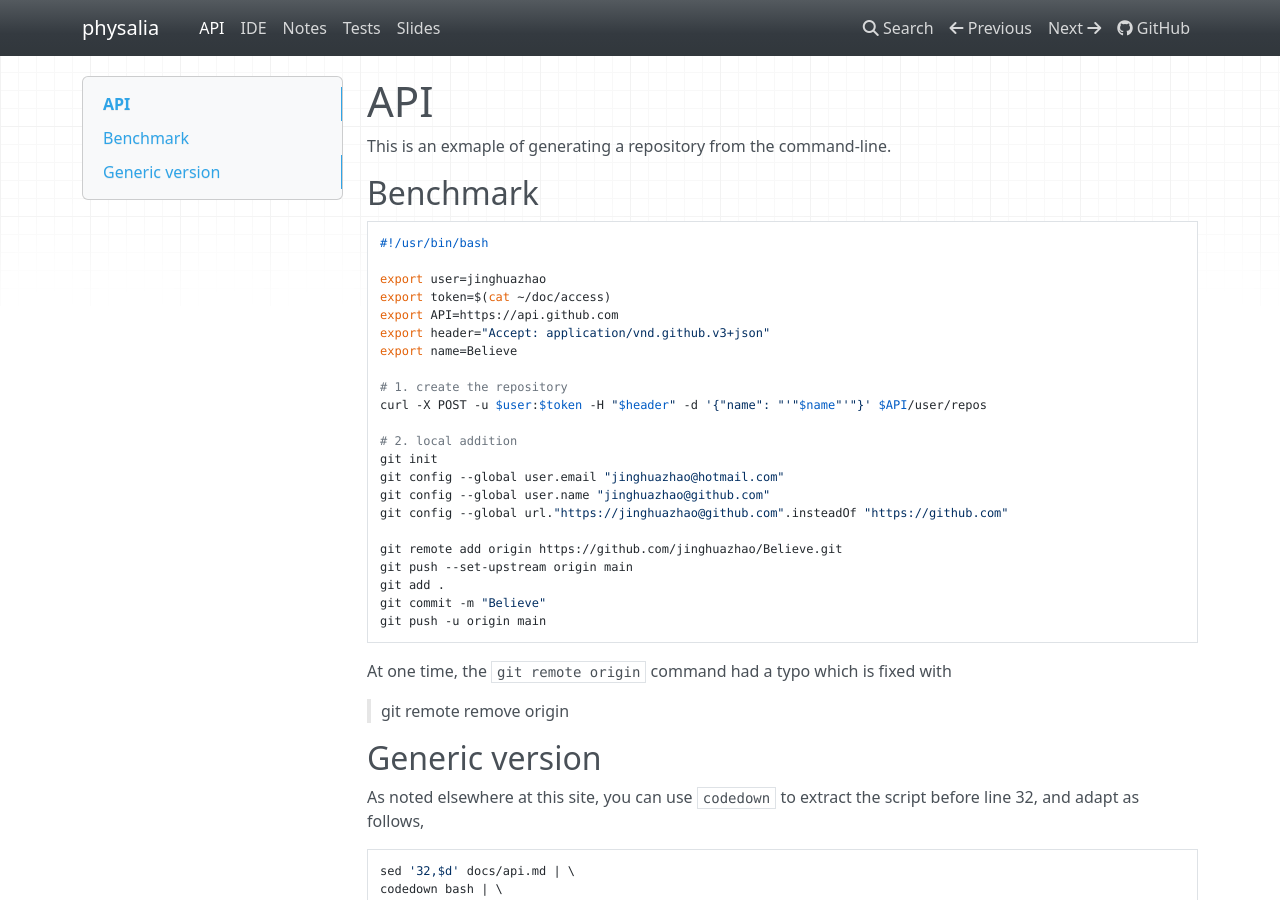
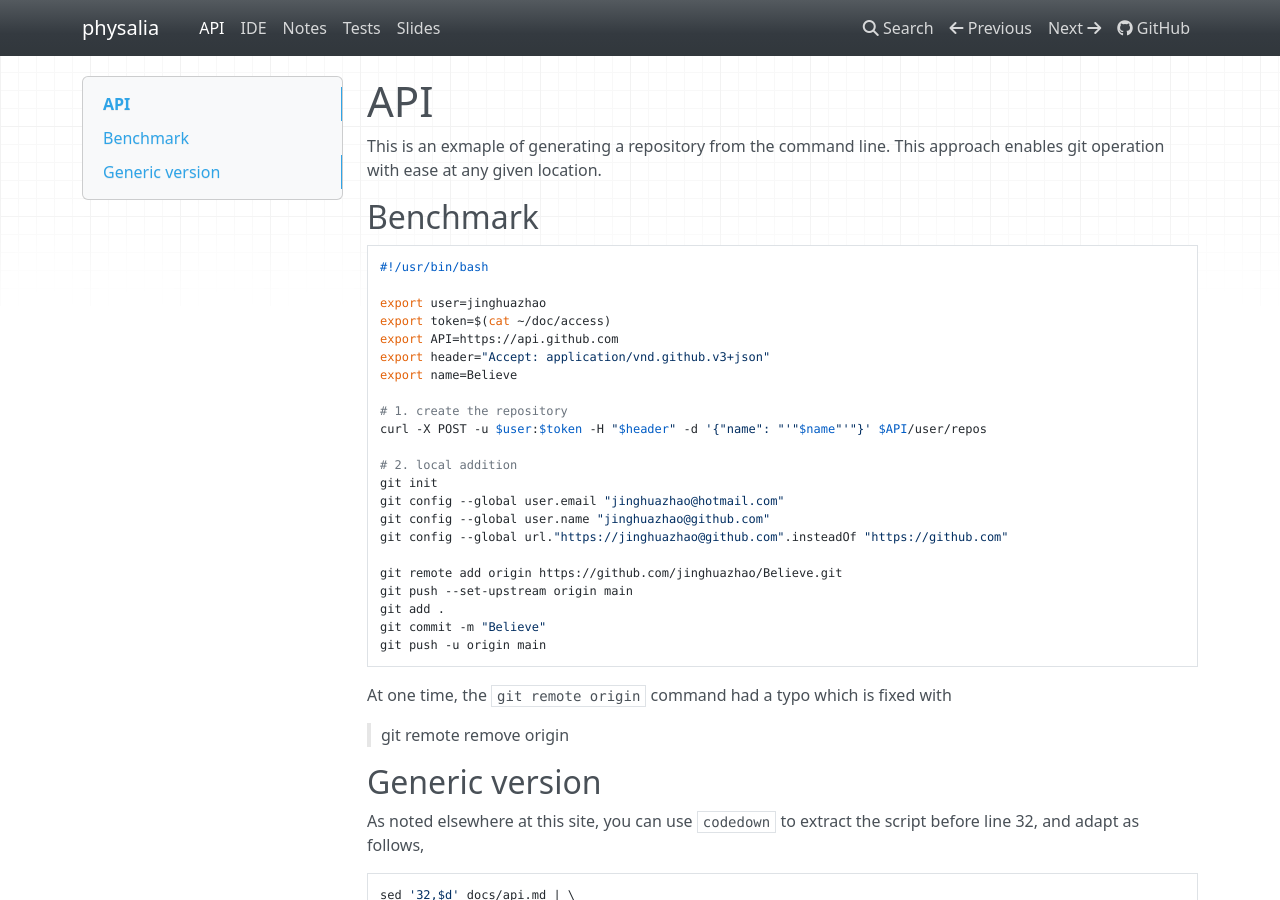
Before and after one commit to jinghuazhao/physalia, an MkDocs documentation site: the page built from docs/api.md, in a window 1280 px wide and 900 px high. Built offline with MkDocs 1.6.1, drawn with Linux system fonts in a browser that asks for light colours; nearby versions of some CDN libraries; a script that is not in the unit is left out.

Commit message:
physalia

```diff
--- a/docs/api.md
+++ b/docs/api.md
@@ -1,6 +1,6 @@
 # API
 
-This is an exmaple of generating a repository from the command-line.
+This is an exmaple of generating a repository from the command line. This approach enables git operation with ease at any given location.
 
 ## Benchmark
 
```
